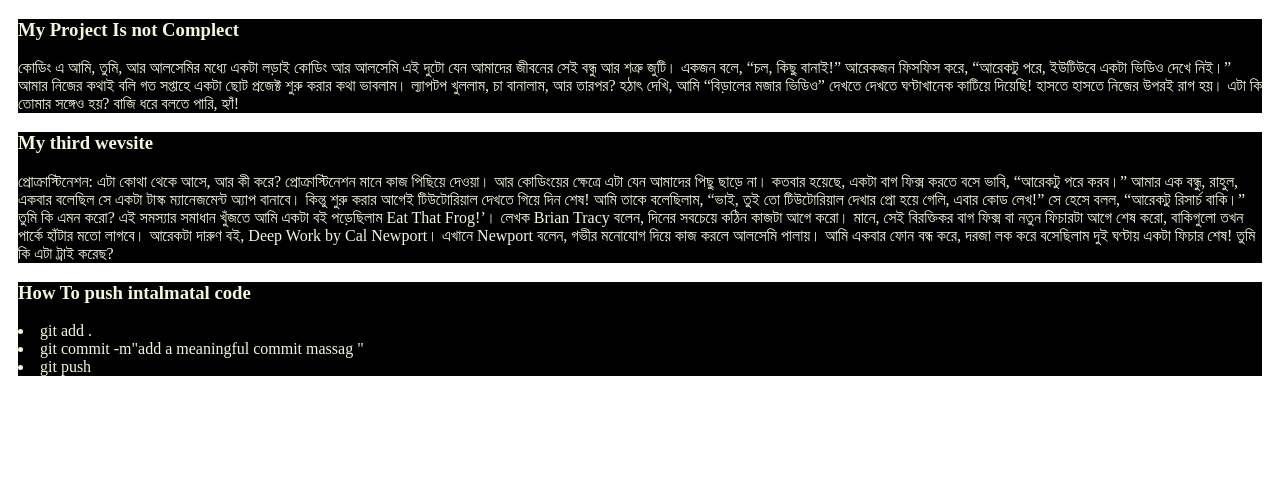
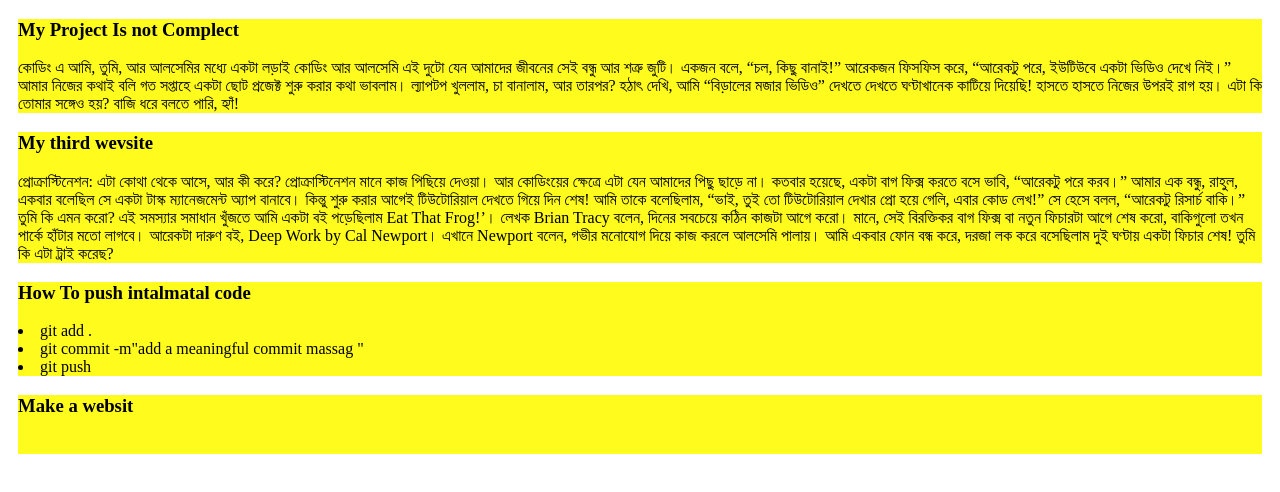
Before and after one commit to saiful772/My-Project, a plain HTML site: page index.html in a window 1280 px wide. Drawn offline with Linux system fonts and the light colour scheme.

Commit message:
added the second blog

```diff
--- a/Styal/blog.css
+++ b/Styal/blog.css
@@ -1,6 +1,5 @@
 div{
-    background-color: black;
-    color: beige;
+    background-color: rgb(255, 251, 29);
     margin: 10px;
     margin-bottom: 10px;
 }
--- a/index.html
+++ b/index.html
@@ -28,5 +28,10 @@
             <li>git push</li>
         </ui>
     </div>
+    <div>
+        <h3>Make a websit</h3>
+        <img src="images/Websit.img" alt="">
+    </div>
+
 </body>
 </html>
```
Also changed, not shown: 1 other file.
